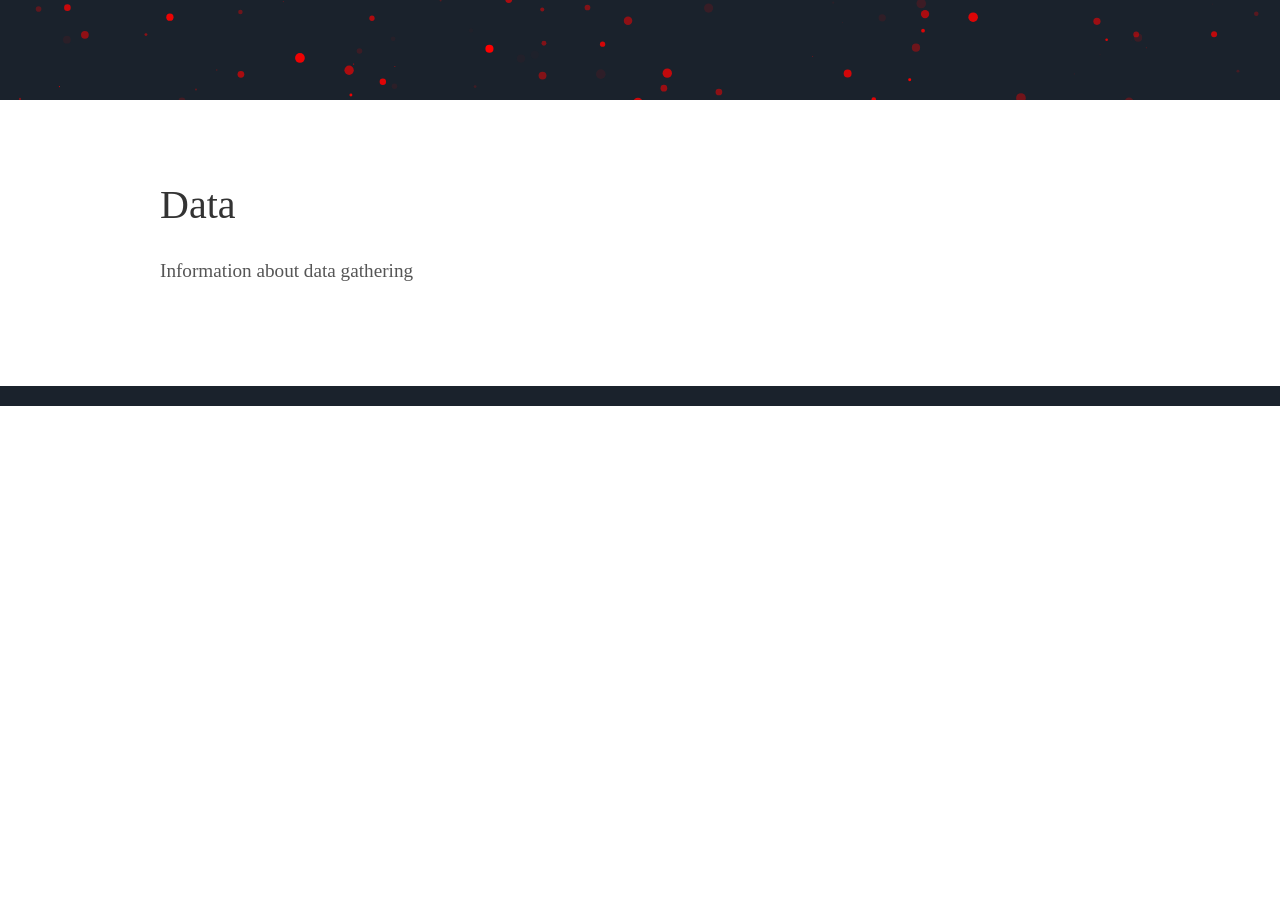
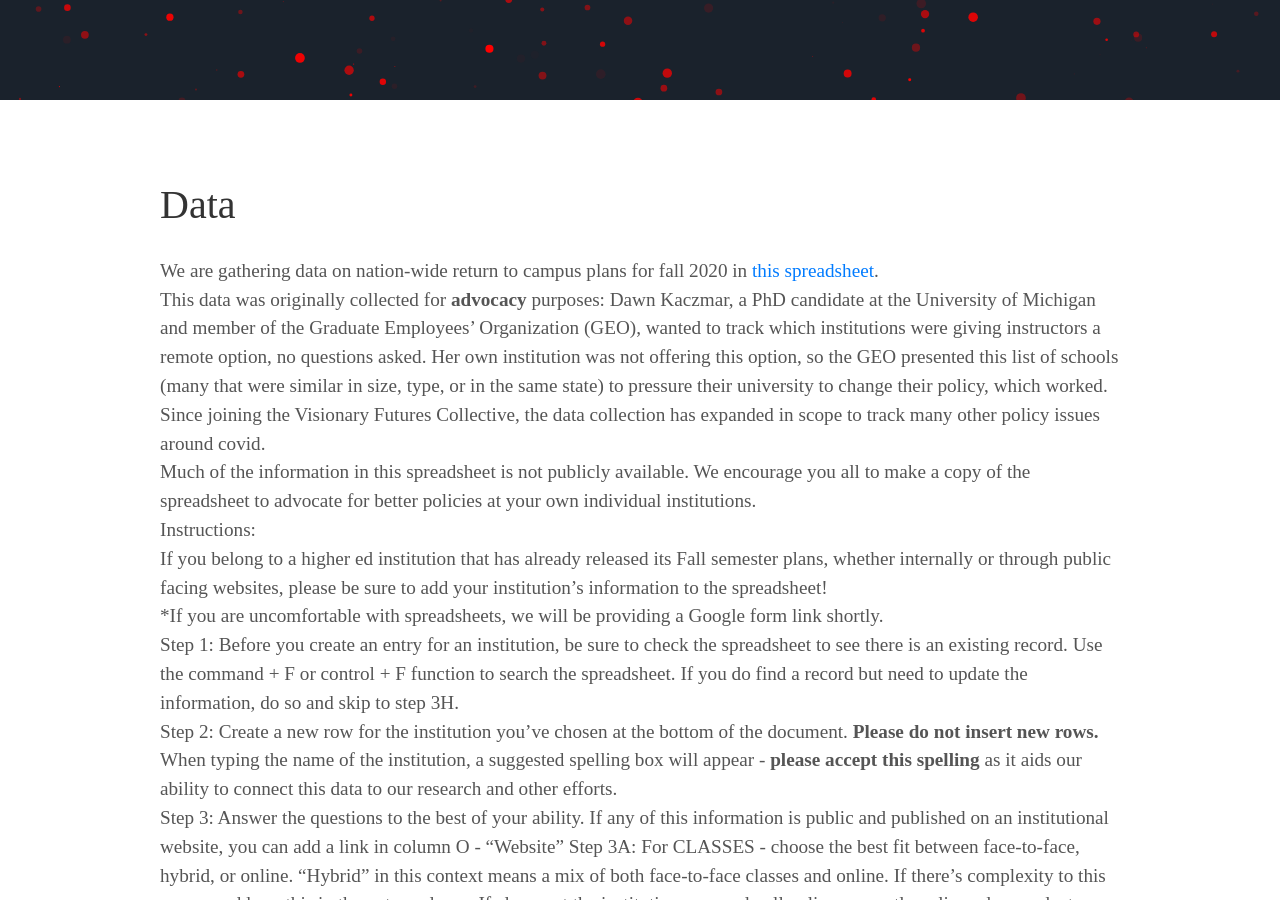
Before and after one commit to visionary-futures-collective/covid19, a Jekyll site: the page built from data-gathering.md, in a window 1280 px wide and 900 px high, scrolled down 860 px. Built offline with Jekyll 4.4.1, drawn with Linux system fonts in a browser that asks for light colours; some web fonts are replaced; before the commit the page ends 1266 px from its top, so only the background shows below that; some of the changed text lies outside the part shown.

Commit message:
Update data-gathering.md

```diff
--- a/data-gathering.md
+++ b/data-gathering.md
@@ -3,4 +3,40 @@ layout: page
 title: Data
 permalink: /data-gathering
 ---
-Information about data gathering
+We are gathering data on nation-wide return to campus plans for fall 2020 in [this spreadsheet](https://docs.google.com/spreadsheets/d/1QT9K9gqxfdKA5G4xuKsL5EgrNQF5darG3WLiomixoVE/edit#gid=1727698265).
+
+This data was originally collected for **advocacy** purposes: Dawn Kaczmar, a PhD candidate at the University of Michigan and member of the Graduate Employees’ Organization (GEO), wanted to track which institutions were giving instructors a remote option, no questions asked. Her own institution was not offering this option, so the GEO presented this list of schools (many that were similar in size, type, or in the same state) to pressure their university to change their policy, which worked. Since joining the Visionary Futures Collective, the data collection has expanded in scope to track many other policy issues around covid.
+
+Much of the information in this spreadsheet is not publicly available. We encourage you all to make a copy of the spreadsheet to advocate for better policies at your own individual institutions.
+
+Instructions:
+
+If you belong to a higher ed institution that has already released its Fall semester plans, whether internally or through public facing websites, please be sure to add your institution’s information to the spreadsheet!
+
+*If you are uncomfortable with spreadsheets, we will be providing a Google form link shortly.
+
+Step 1: Before you create an entry for an institution, be sure to check the spreadsheet to see there is an existing record. Use the command + F or control + F function to search the spreadsheet. If you do find a record but need to update the information, do so and skip to step 3H.
+
+Step 2: Create a new row for the institution you've chosen at the bottom of the document. **Please do not insert new rows.** When typing the name of the institution, a suggested spelling box will appear - **please accept this spelling** as it aids our ability to connect this data to our research and other efforts.
+
+Step 3: Answer the questions to the best of your ability. If any of this information is public and published on an institutional website, you can add a link in column O - “Website”
+Step 3A: For CLASSES - choose the best fit  between face-to-face, hybrid, or online. “Hybrid” in this context means a mix of both face-to-face classes and online. If there’s complexity to this answer, address this in the notes column. If classes at the institution are nearly all online or mostly online, please select online.
+
+Step 3B: For TEACHING - If you’ve already answered that instruction is online, repeat online. If there’s nuance or complexity to the institution allowing remote instruction beyond a yes or no, address this in the notes column.
+
+Step 3C: For LIABILITY - Answers can include yes, no, maybe, or unknown. Pick the best fit and if it’s complicated please address this in the notes column.
+
+Step 3D: For PLANNING - Answers can include yes, no, maybe, or unknown. Pick the best fit and if it’s complicated please address this in the notes column.
+
+Step 3E: For JOB SECURITY - Answers can include yes, no, maybe, or unknown. Pick the best fit and if it’s complicated please address this in the notes column.
+
+Step 3F: For TRACKING -  Answers can include yes, no, maybe, or unknown. Pick the best fit and if it’s complicated please address this in the notes column.
+
+Step 3G: If this is the first record for this institution, add the current date to the Date Added column. If you are updating an existing entry DO NOT change the date added column and instead put today’s date in the Date Updated column. Examples of changes we want to track include changes in the modes of instruction being offered, in allowing instructors to teach remotely, or the institution initiating layoffs.
+
+Step 3I: You may have already put something in the notes field to clarify previous answers. If you have not, here are some examples of information you could include:
+Remote options vary by departments and are not institution-wide
+Class sizes (or other factors) trigger an automatic mode-of-delivery decision
+Liability is being handled informally
+Replacement instructor in the event of your death is being handled informally
+Tracking health and movement is different for undergraduates, graduate students, and/or faculty
```
